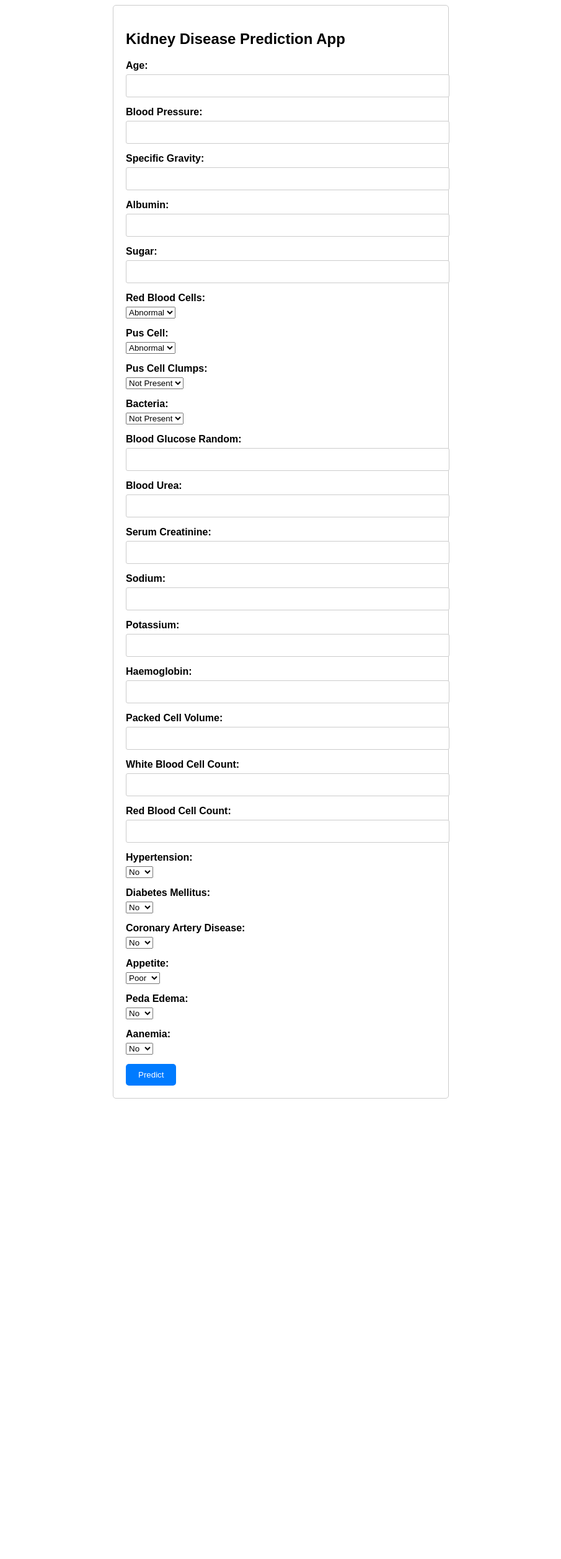
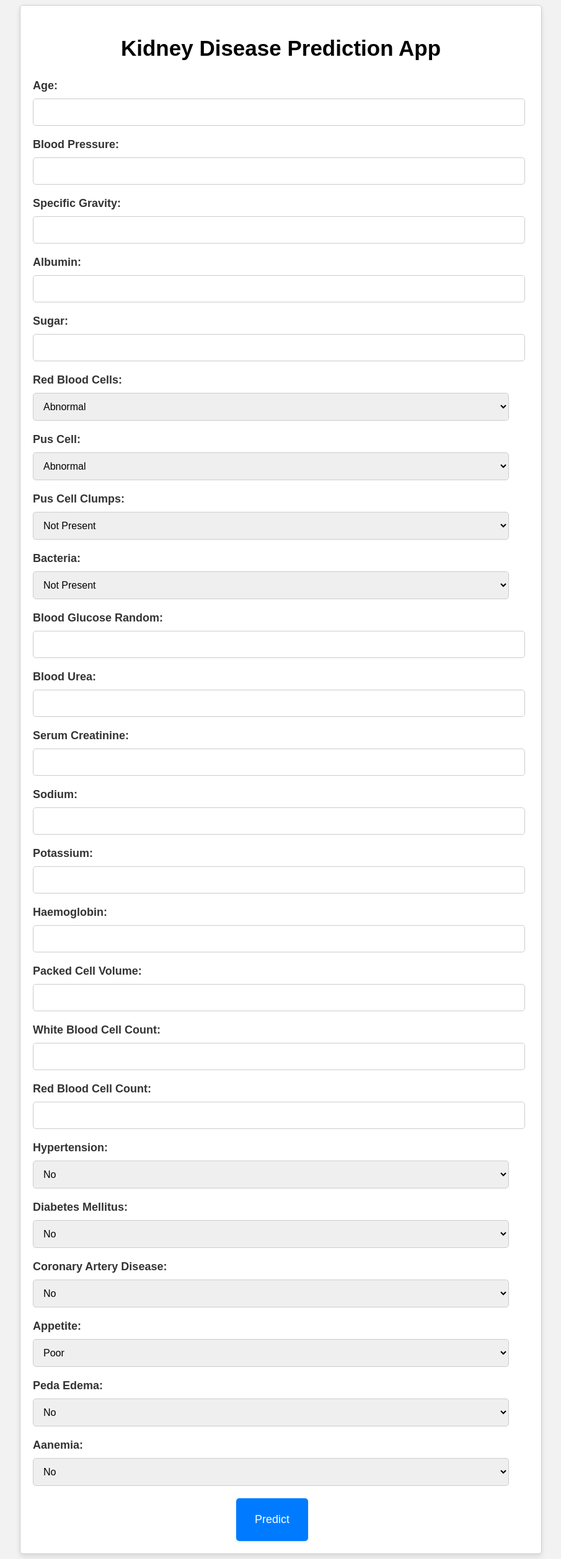
Before and after one commit to Ayyodeji/N-Tier-Architecture, a Flask app: page / in a window 1280 px wide. Shown: the whole page at 62% size, without its empty margins (187-1092 px from the left). Before the commit the page ends 1773 px from the top, so only its background shows below. Run offline with Flask 3, Linux system fonts and the light colour scheme; parts of the project's set-up code (start-up, migrations or seed data) failed here and were passed over.

Commit message:
Commit to main

```diff
--- a/app.py
+++ b/app.py
@@ -4,8 +4,8 @@ import numpy as np
 
 app = Flask(__name__)
 
-# Load the trained KNN model
-knn_model = joblib.load('knn_model.pkl')
+# Load the trained model
+knn_model = joblib.load('./models/rf_model.pkl')
 
 @app.route('/')
 def home():
--- a/templates/index.html
+++ b/templates/index.html
@@ -8,41 +8,71 @@
       /* Basic styling for the form and container */
       body {
         font-family: Arial, sans-serif;
+        background-color: #f2f2f2;
       }
 
       .container {
-        max-width: 500px;
+        max-width: 800px;
         margin: 0 auto;
         padding: 20px;
         border: 1px solid #ccc;
         border-radius: 5px;
+        background-color: #ffffff;
+        box-shadow: 0px 4px 8px rgba(0, 0, 0, 0.1);
       }
 
       .form-group {
-        margin-bottom: 15px;
+        margin-bottom: 20px;
       }
 
       label {
         display: block;
         font-weight: bold;
-        margin-bottom: 5px;
+        font-size: 18px;
+        margin-bottom: 10px;
+        color: #333333;
       }
 
       input[type="text"],
-      input[type="number"] {
-        width: 100%;
-        padding: 10px;
+      input[type="number"],
+      select {
+        width: 96%;
+        padding: 12px;
         border: 1px solid #ccc;
-        border-radius: 3px;
+        border-radius: 5px;
+        font-size: 16px;
+        transition: border-color 0.3s ease;
+      }
+
+      input[type="text"]:focus,
+      input[type="number"]:focus,
+      select:focus {
+        border-color: #007bff;
+        outline: none;
       }
 
       button {
         background-color: #007bff;
         color: white;
         border: none;
-        padding: 10px 20px;
+        padding: 24px 30px;
         border-radius: 5px;
         cursor: pointer;
+        font-size: 18px;
+        box-shadow: 0px 2px 4px rgba(0, 0, 0, 0.1);
+        transition: background-color 0.3s ease;
+        margin-left: 41%;
+      }
+
+      button:hover {
+        background-color: #0056b3;
+      }
+
+      h2 {
+        font-size: 35px;
+        text-align: center;
+        color: ##34656d;
+        margin-bottom: 30px;
       }
     </style>
   </head>
```
